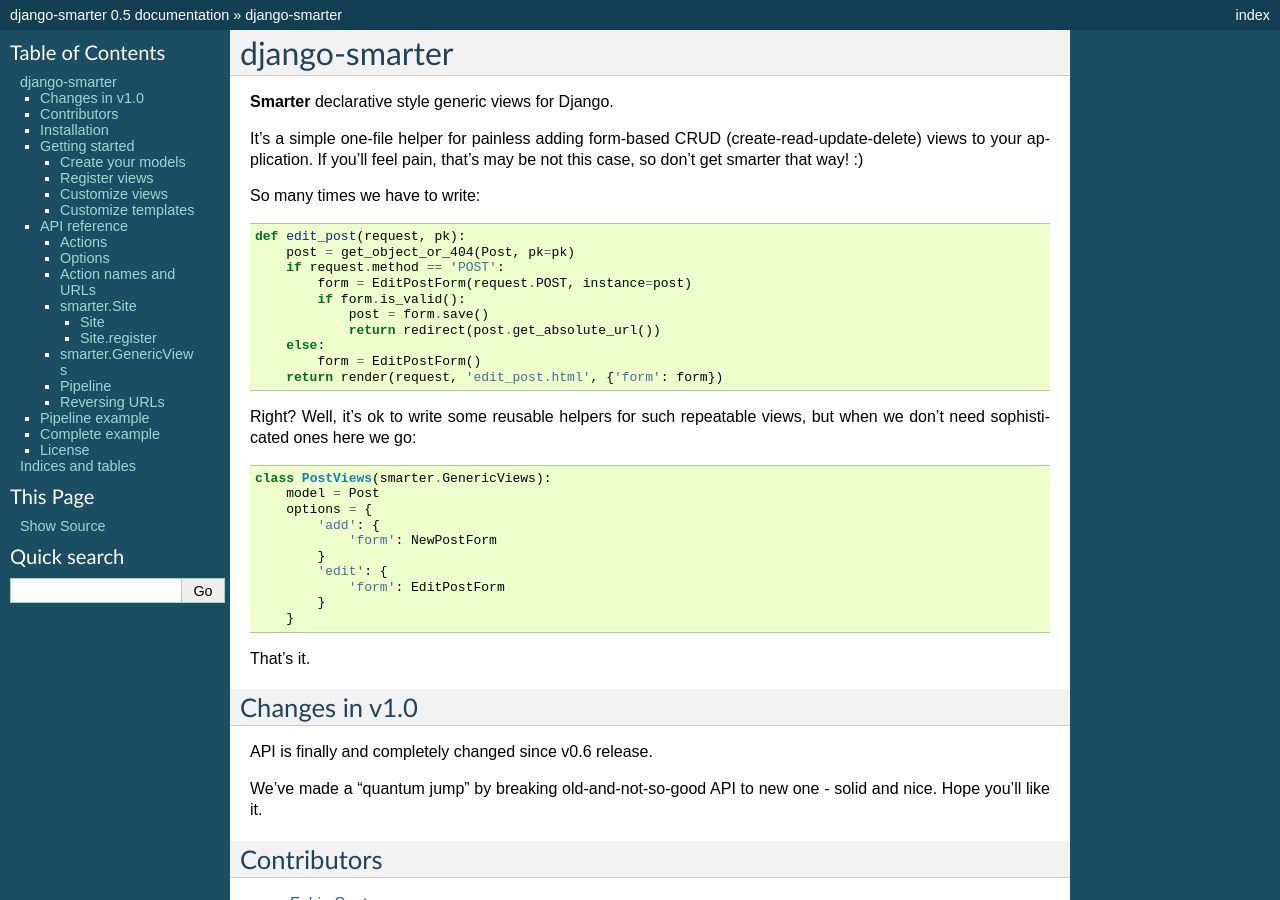
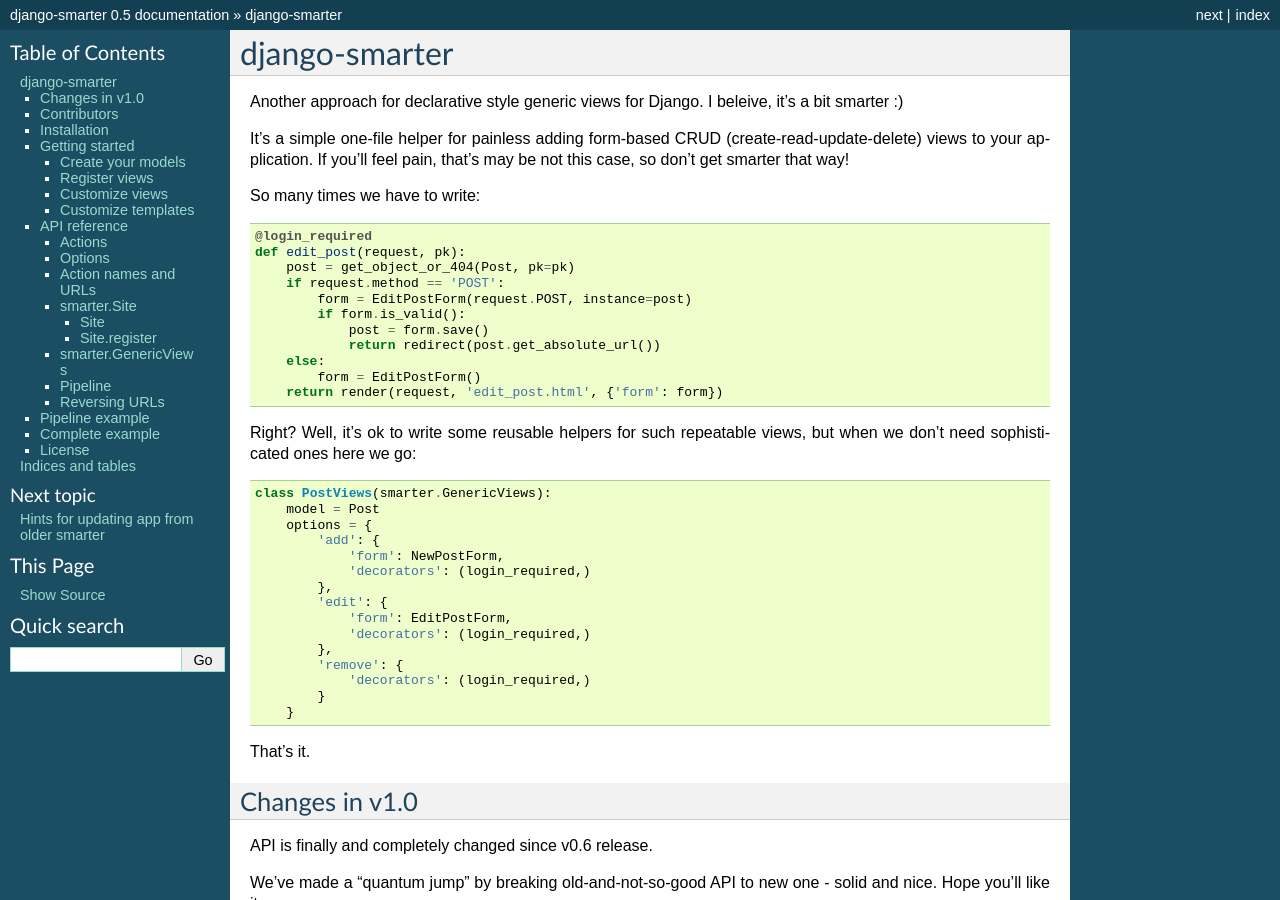
Before and after one commit to 05bit/django-smarter, a Sphinx documentation site: the page built from docs/index.rst, in a window 1280 px wide and 900 px high. Built offline with Sphinx 7.4.7, drawn with Linux system fonts in a browser that asks for light colours; some of the changed text lies outside the part shown.

Commit message:
added hints for updating from older versions & minor docs uptates

```diff
--- a/README.rst
+++ b/README.rst
@@ -1,14 +1,15 @@
 django-smarter
 ==============
 
-**Smarter** declarative style generic views for Django.
+Another approach for declarative style generic views for Django. I beleive, it's a bit smarter :)
 
-It's a simple one-file helper for painless adding form-based CRUD (create-read-update-delete) views to your application. If you'll feel pain, that's may be not this case, so don't get smarter that way! :)
+It's a simple one-file helper for painless adding form-based CRUD (create-read-update-delete) views to your application. If you'll feel pain, that's may be not this case, so don't get smarter that way!
 
 So many times we have to write:
 
 .. sourcecode:: python
 
+    @login_required
     def edit_post(request, pk):
         post = get_object_or_404(Post, pk=pk)
         if request.method == 'POST':
@@ -28,10 +29,15 @@
         model = Post
         options = {
             'add': {
-                'form': NewPostForm
-            }
+                'form': NewPostForm,
+                'decorators': (login_required,)
+            },
             'edit': {
-                'form': EditPostForm
+                'form': EditPostForm,
+                'decorators': (login_required,)
+            },
+            'remove': {
+                'decorators': (login_required,)
             }
         }
 
--- a/docs/index.rst
+++ b/docs/index.rst
@@ -11,6 +11,8 @@
 .. toctree::
    :maxdepth: 2
 
+   migrate_0.x_to_1.0
+
 Indices and tables
 ==================
 
```
Also changed, not shown: docs/migrate_0.x_to_1.0.rst (added, +64 -0 lines).
